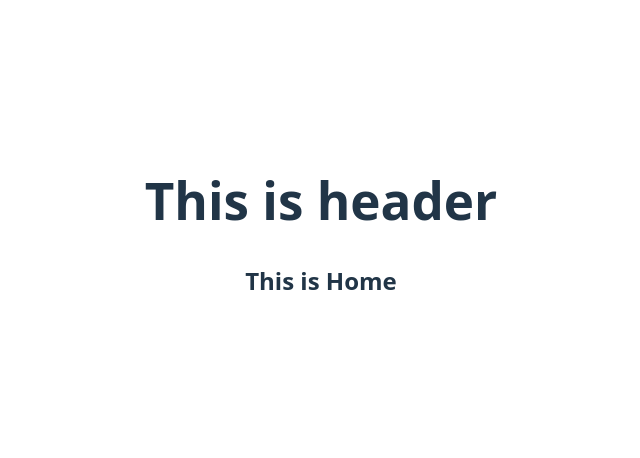
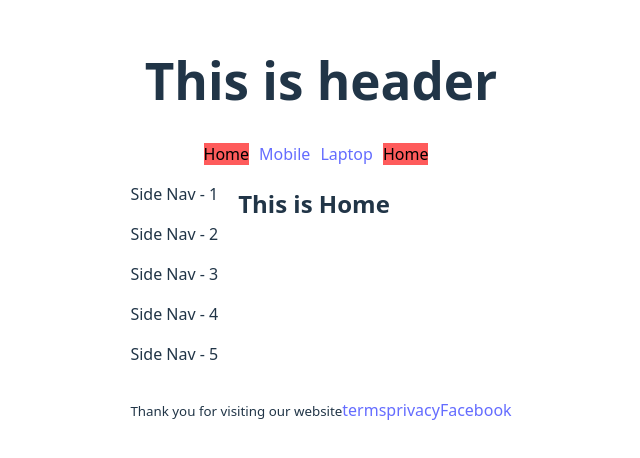
Before and after one commit to Tafsirchy/intro-to-react-router, a React (Vite) app: page / in a window 1280 px wide. Shown: the part 172-630 px from the top of the page, without its empty margins (319-959 px from the left). Built offline with nearby package versions, Linux system fonts and the light colour scheme.

Commit message:
understand Nested Routing , Outlet , Link and NavLink

```diff
--- /dev/null
+++ b/src/Components/Footer/Footer.jsx
@@ -0,0 +1,16 @@
+import React from 'react';
+
+const Footer = () => {
+    return (
+      <div>
+        <p>
+          <small>Thank you for visiting our website</small>
+          <a href="/">terms</a>
+          <a href="/">privacy</a>
+          <a href="/">Facebook</a>
+        </p>
+      </div>
+    );
+};
+
+export default Footer;
--- a/src/Components/Header/Header.jsx
+++ b/src/Components/Header/Header.jsx
@@ -1,11 +1,22 @@
-import React from 'react';
-
+import React from "react";
+import { NavLink } from "react-router";
+import "./header.css"
 const Header = () => {
-    return (
-        <div>
-            <h1>This is header</h1>
-        </div>
-    );
+  return (
+    <div>
+      <h1>This is header</h1>
+      <nav>
+        {/* <a href="/">Home</a>
+        <a href="/mobiles">Mobiles</a>
+        <a href="/laptops">Laptops</a>
+        <a href=""></a> */}
+        <NavLink to="/">Home</NavLink>
+        <NavLink to="/mobiles">Mobile</NavLink>
+        <NavLink to="/laptops">Laptop</NavLink>
+        <NavLink to="/">Home</NavLink>
+      </nav>
+    </div>
+  );
 };
 
 export default Header;
--- /dev/null
+++ b/src/Components/Header/header.css
@@ -0,0 +1,3 @@
+nav a {
+    margin-right: 10px;
+}
--- a/src/Components/Root/Root.jsx
+++ b/src/Components/Root/Root.jsx
@@ -1,13 +1,19 @@
 import React from 'react';
 import Header from '../Header/Header';
 import { Outlet } from 'react-router';
-
+import Footer from '../Footer/Footer';
+import SideBar from '../Sidebar/SideBar';
+import './root.css';
 const Root = () => {
     return (
-        <div>
-            <Header></Header>
-            <Outlet></Outlet>
+      <div>
+        <Header></Header>
+        <div className='root-main'>
+          <SideBar></SideBar>
+          <Outlet></Outlet>
         </div>
+        <Footer></Footer>
+      </div>
     );
 };
 
--- /dev/null
+++ b/src/Components/Root/root.css
@@ -0,0 +1,9 @@
+.root-main{
+    display: flex;
+    gap: 20px;
+}
+nav a.active {
+    /* text-decoration: underline; */
+    background: #fe5b5b;
+    color: black;
+}
--- /dev/null
+++ b/src/Components/Sidebar/SideBar.jsx
@@ -0,0 +1,17 @@
+import React from 'react';
+
+const SideBar = () => {
+    return (
+        <aside>
+            <nav>
+                <p>Side Nav - 1</p>
+                <p>Side Nav - 2</p>
+                <p>Side Nav - 3</p>
+                <p>Side Nav - 4</p>
+                <p>Side Nav - 5</p>
+            </nav>
+        </aside>
+    );
+};
+
+export default SideBar;
```
